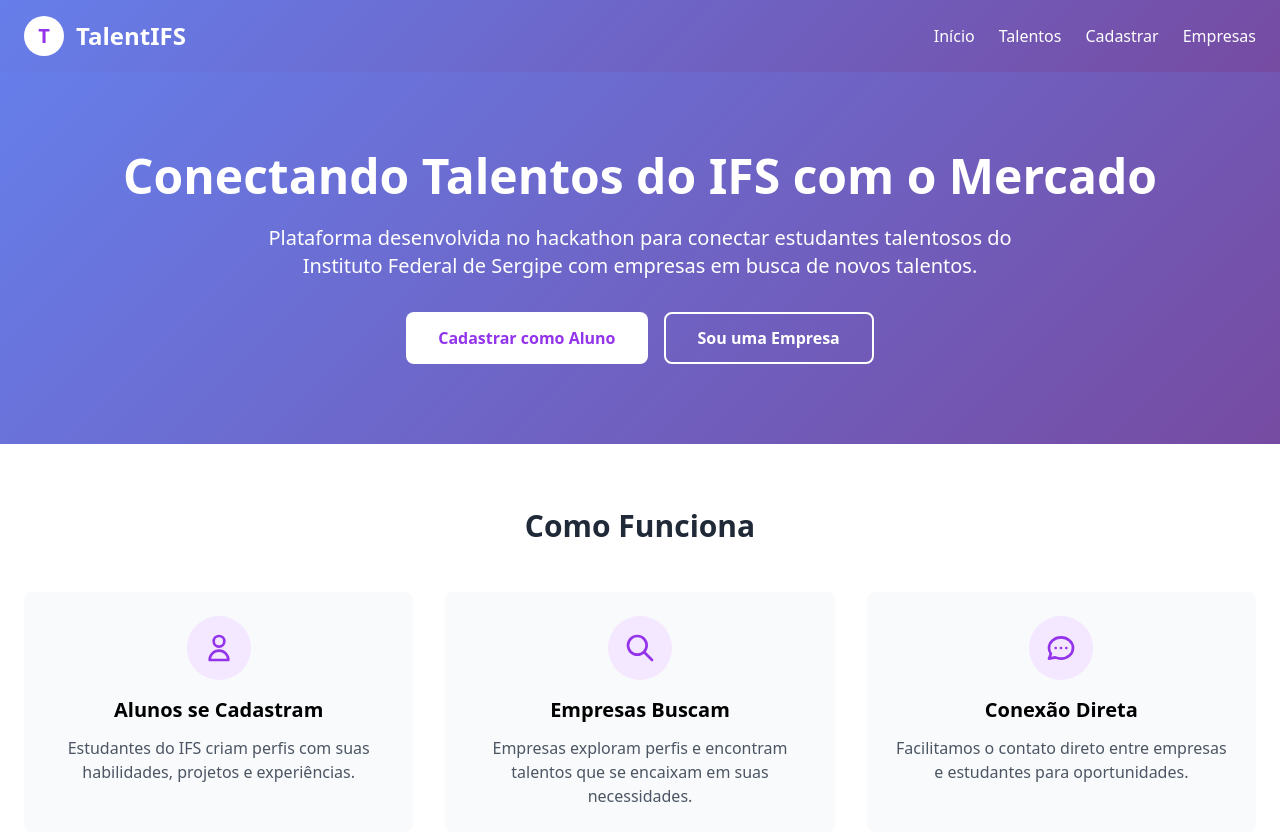
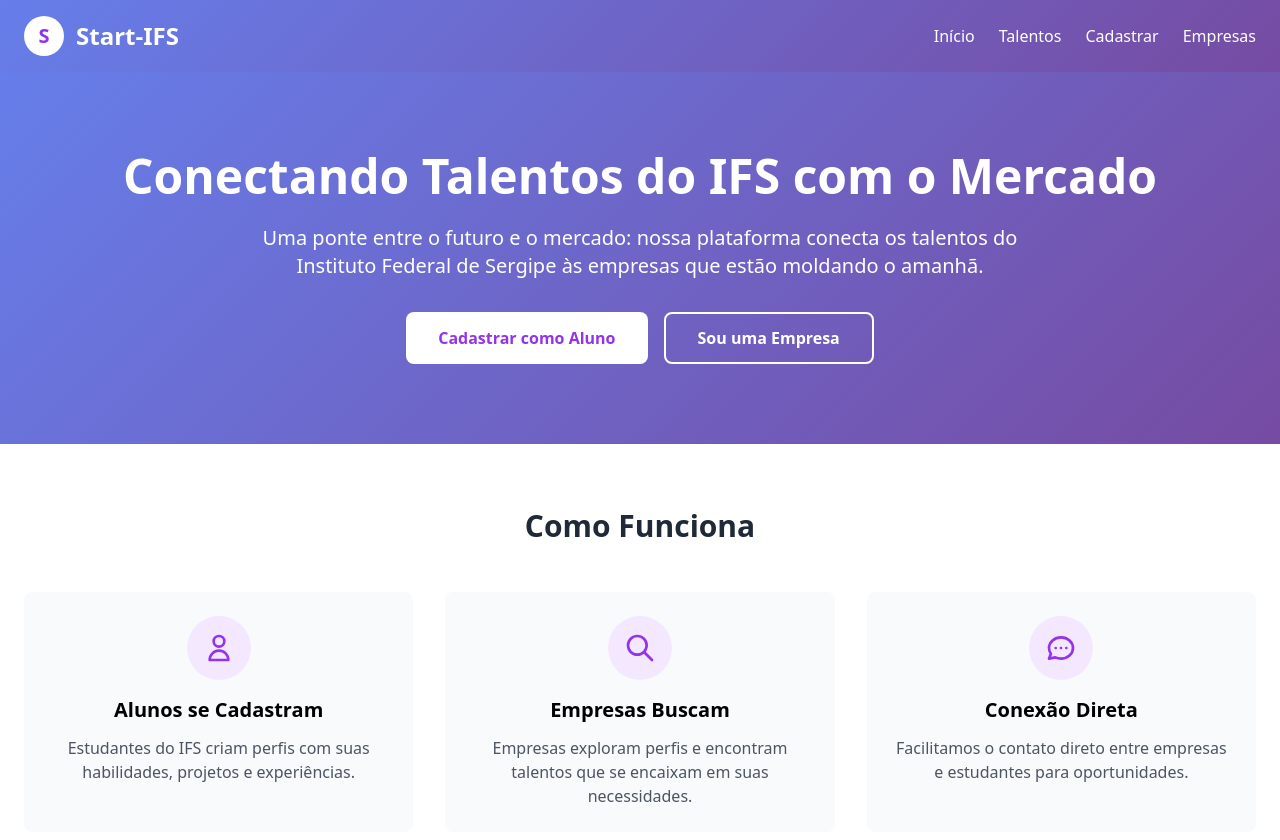
Before and after one commit to joaovitor-23/Start-IFS, a plain HTML site: page index.html in a window 1280 px wide. Drawn offline with nearby package versions, Linux system fonts and the light colour scheme.

Commit message:
Update index.html

```diff
--- a/index.html
+++ b/index.html
@@ -3,7 +3,7 @@
 <head>
     <meta charset="UTF-8">
     <meta name="viewport" content="width=device-width, initial-scale=1.0">
-    <title>TalentIFS - Banco de Talentos</title>
+    <title>Start-IFS - Banco de Talentos</title>
     <script src="https://cdn.tailwindcss.com"></script>
     <style>
         .gradient-bg {
@@ -25,9 +25,9 @@
             <div class="flex items-center justify-between">
                 <div class="flex items-center space-x-3">
                     <div class="w-10 h-10 bg-white rounded-full flex items-center justify-center">
-                        <span class="text-purple-600 font-bold text-xl">T</span>
+                        <span class="text-purple-600 font-bold text-xl">S</span>
                     </div>
-                    <h1 class="text-2xl font-bold">TalentIFS</h1>
+                    <h1 class="text-2xl font-bold">Start-IFS</h1>
                 </div>
                 <nav class="hidden md:flex space-x-6">
                     <button onclick="showSection('home')" class="hover:text-purple-200 transition-colors">Início</button>
@@ -50,7 +50,7 @@
         <div class="gradient-bg text-white py-20">
             <div class="container mx-auto px-6 text-center">
                 <h2 class="text-5xl font-bold mb-6">Conectando Talentos do IFS com o Mercado</h2>
-                <p class="text-xl mb-8 max-w-3xl mx-auto">Plataforma desenvolvida no hackathon para conectar estudantes talentosos do Instituto Federal de Sergipe com empresas em busca de novos talentos.</p>
+                <p class="text-xl mb-8 max-w-3xl mx-auto">Uma ponte entre o futuro e o mercado: nossa plataforma conecta os talentos do Instituto Federal de Sergipe às empresas que estão moldando o amanhã.</p>
                 <div class="flex flex-col sm:flex-row gap-4 justify-center">
                     <button onclick="showSection('register')" class="bg-white text-purple-600 px-8 py-3 rounded-lg font-semibold hover:bg-gray-100 transition-colors">
                         Cadastrar como Aluno
@@ -133,6 +133,10 @@
                         <div>
                             <label class="block text-gray-700 font-semibold mb-2">Nome Completo</label>
                             <input type="text" required class="w-full border border-gray-300 rounded-lg px-4 py-2 focus:ring-2 focus:ring-purple-500 focus:border-transparent">
+                        </div>
+                        <div>
+                            <label class="block text-gray-700 font-semibold mb-2">Matrícula</label>
+                            <input type="tel" required class="w-full border border-gray-300 rounded-lg px-4 py-2 focus:ring-2 focus:ring-purple-500 focus:border-transparent">
                         </div>
                         <div>
                             <label class="block text-gray-700 font-semibold mb-2">Email</label>
```
